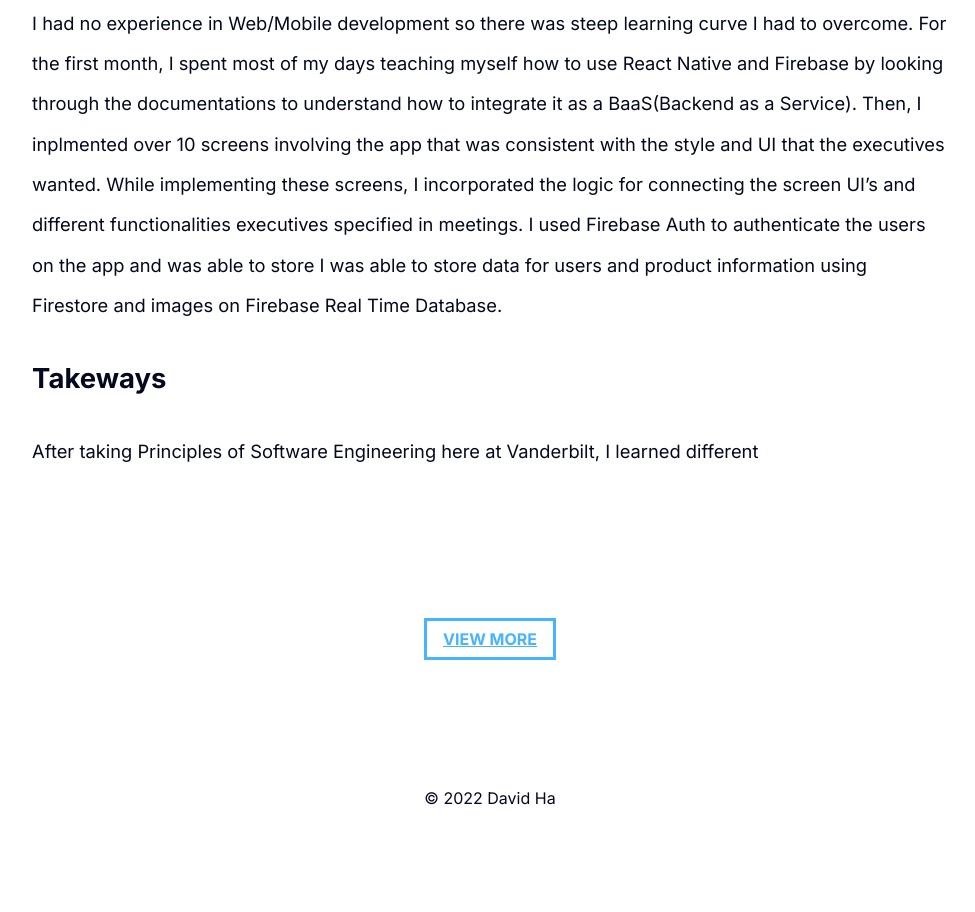
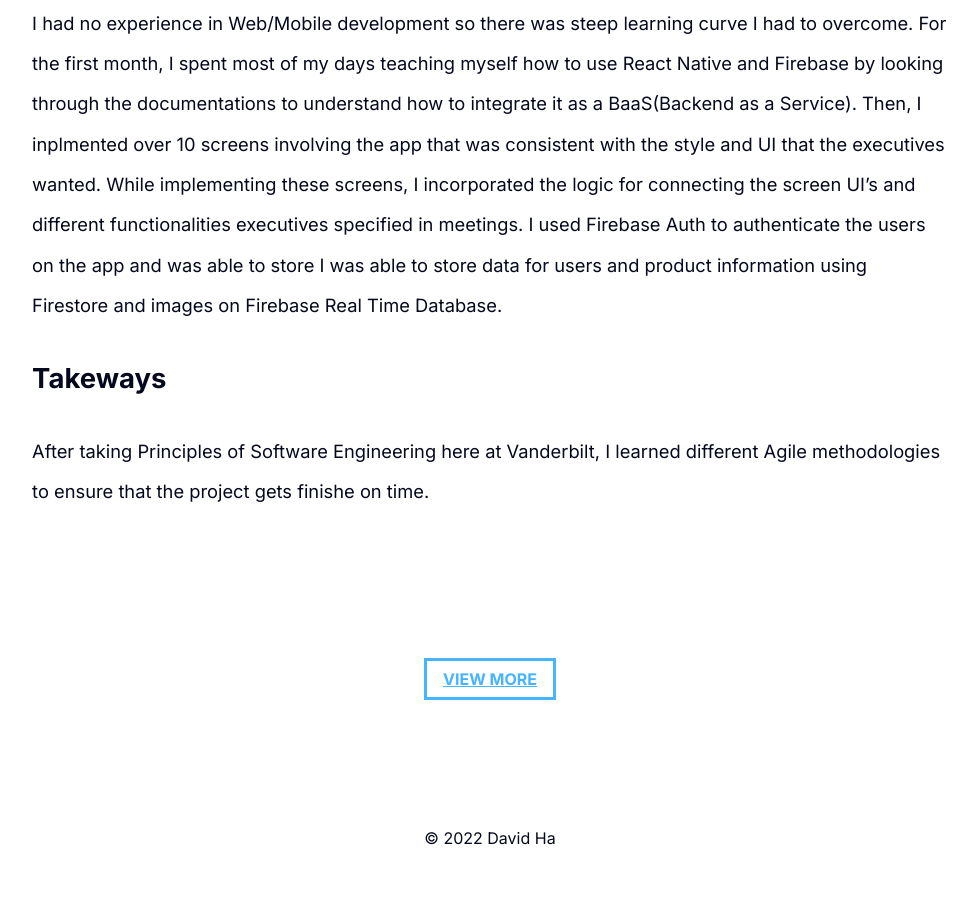
Before and after one commit to Davi-web/astro-website, an Astro site: page /experiences/traded in a window 1280 px wide. Shown: the part 1259-2171 px from the top of the page, without its empty margins (150-1125 px from the left). Before the commit the page ends 2131 px from the top, so only its background shows below. Built offline with nearby package versions, Linux system fonts and the light colour scheme; Astro itself is replaced by a stand-in of ours.

Commit message:
Adding project

```diff
--- a/src/pages/experiences/traded.md
+++ b/src/pages/experiences/traded.md
@@ -22,4 +22,4 @@ frontend UI's as well as connecting it to a backend that the team can use. The e
 I had no experience in Web/Mobile development so there was steep learning curve I had to overcome. For the first month, I spent most of my days teaching myself how to use React Native and Firebase by looking through the documentations to understand how to integrate it as a BaaS(Backend as a Service). Then, I inplmented over 10 screens involving the app that was consistent with the style and UI that the executives wanted. While implementing these screens, I incorporated the logic for connecting the screen UI's and different functionalities executives specified in meetings. I used Firebase Auth to authenticate the users on the app and was able to store I was able to store data for users and product information using Firestore and images on Firebase Real Time Database.
 
 ## Takeways
-After taking Principles of Software Engineering here at Vanderbilt, I learned different
+After taking Principles of Software Engineering here at Vanderbilt, I learned different Agile methodologies to ensure that the project gets finishe on time.
```
